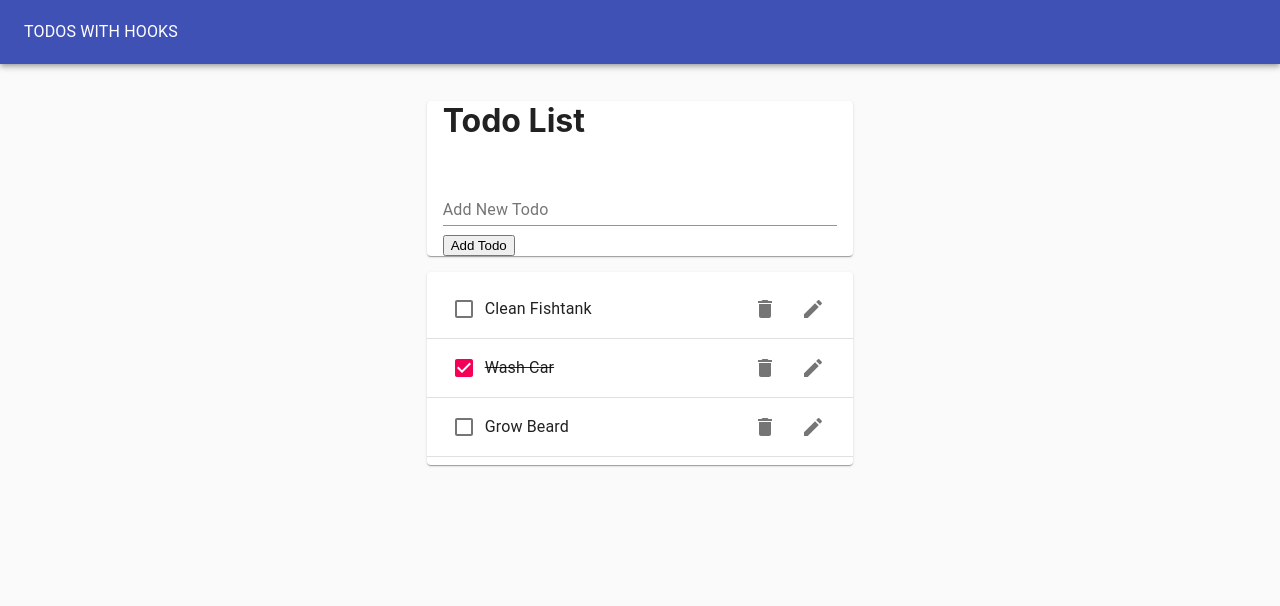
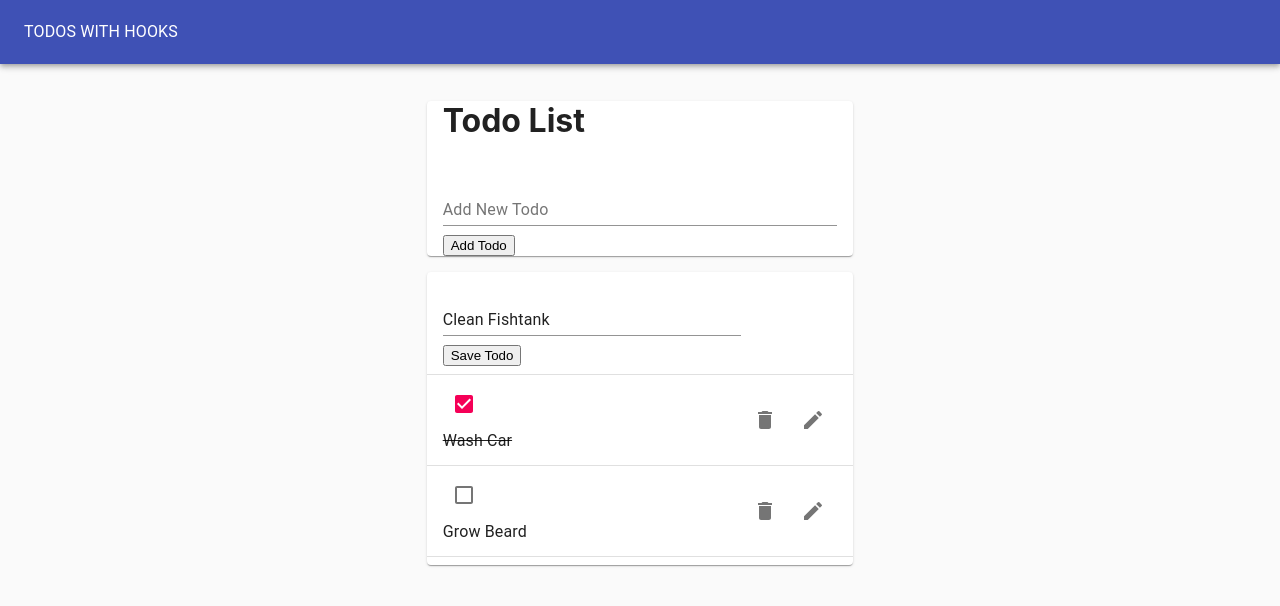
Before and after one commit to stekaye/todo-hooks, a React (Create React App) app: page / in a window 1280 px wide. Both pictures are taken after a click on the button 813 px from the left and 308 px from the top of the page. Shown: the top 606 px of the page. Built offline with nearby package versions, Linux system fonts and the light colour scheme.

Commit message:
Add ability to edit todo form

```diff
--- /dev/null
+++ b/src/EditTodoForm.js
@@ -0,0 +1,30 @@
+import React from 'react';
+import TextField from '@material-ui/core/TextField';
+import useInputState from './hooks/useInputState';
+
+function EditTodoForm({id, task, updateTodo, toggleIsEditing}) {
+
+  const [editedTodo, handleChange, reset] = useInputState(task);
+
+  const handleSubmit = (evt) => {
+    evt.preventDefault();
+    updateTodo(id, editedTodo);
+    reset();
+    toggleIsEditing();
+  }
+
+  return (
+    <form onSubmit={handleSubmit}>
+      <TextField
+        type="text"
+        value={editedTodo}
+        onChange={handleChange}
+        margin="normal"
+        fullWidth
+      />
+      <button type='submit'>Save Todo</button>
+    </form>
+  )
+}
+
+export default EditTodoForm;
--- a/src/TodoApp.js
+++ b/src/TodoApp.js
@@ -28,7 +28,12 @@ function TodoApp() {
 
   const toggleTodo = (todoId) => {
     let newTodosArray = todos.map(todo => todoId === todo.id ? {...todo, completed: !todo.completed} : todo);
-    setTodos(newTodosArray)
+    setTodos(newTodosArray);
+  }
+
+  const updateTodo = (todoId, newTask) => {
+    let newTodosArray = todos.map(todo => todoId === todo.id ? {...todo, task: newTask} : todo)
+    setTodos(newTodosArray);
   }
 
   return (
@@ -50,7 +55,7 @@ function TodoApp() {
       <Grid container justify="center" style={{marginTop: '1rem'}}>
         <Grid item xs={11} md={8} lg={4}>
           <TodoForm addTodo={addTodo}/>
-          <TodoList todos={todos} deleteTodo={deleteTodo} toggleTodo={toggleTodo}/>
+          <TodoList todos={todos} deleteTodo={deleteTodo} toggleTodo={toggleTodo} updateTodo={updateTodo}/>
         </Grid>
       </Grid>
     </Paper>
--- a/src/TodoItem.js
+++ b/src/TodoItem.js
@@ -1,4 +1,6 @@
 import React from 'react';
+import useToggleState from './hooks/useToggleState';
+import EditTodoForm from './EditTodoForm';
 import ListItem from '@material-ui/core/ListItem';
 import ListItemText from '@material-ui/core/ListItemText';
 import Checkbox from '@material-ui/core/Checkbox';
@@ -7,22 +9,27 @@ import DeleteIcon from '@material-ui/icons/Delete';
 import EditIcon from '@material-ui/icons/Edit';
 import ListItemSecondaryAction from '@material-ui/core/ListItemSecondaryAction';
 
-function TodoItem({task, completed, deleteTodo, id, toggleTodo}) {
+function TodoItem({task, completed, id, deleteTodo, toggleTodo, updateTodo}) {
 
-  return (
-    <ListItem>
+  const [isEditing, toggleIsEditing] = useToggleState(false);
+
+  const listItem =  <div>
                       <Checkbox tabIndex={-1} checked={completed} onClick={() => toggleTodo(id)}/>
                       <ListItemText style={{textDecoration: completed ? "line-through" : "none"}}>{task}</ListItemText>
                       <ListItemSecondaryAction>
                         <IconButton aria-label="Delete" onClick={() => deleteTodo(id)}>
                           <DeleteIcon />
                         </IconButton>
-        <IconButton aria-label="Edit">
+                        <IconButton aria-label="Edit" onClick={toggleIsEditing}>
                           <EditIcon />
                         </IconButton>
                       </ListItemSecondaryAction>
+                    </div>
+
+  return (
+    <ListItem>
+      {isEditing ? <EditTodoForm id={id} task={task} updateTodo={updateTodo} toggleIsEditing={toggleIsEditing}/> : listItem}
     </ListItem>
-
   )
 }
 
--- a/src/TodoList.js
+++ b/src/TodoList.js
@@ -4,7 +4,7 @@ import Paper from '@material-ui/core/Paper';
 import List from '@material-ui/core/List';
 import Divider from '@material-ui/core/Divider';
 
-function TodoList({todos, deleteTodo, toggleTodo}) {
+function TodoList({todos, deleteTodo, toggleTodo, updateTodo}) {
   return (
     <Paper>
       <List>
@@ -17,6 +17,7 @@ function TodoList({todos, deleteTodo, toggleTodo}) {
               completed={todo.completed}
               deleteTodo={deleteTodo}
               toggleTodo={toggleTodo}
+              updateTodo={updateTodo}
             />
             <Divider/>
           </>
--- /dev/null
+++ b/src/hooks/useToggleState.js
@@ -0,0 +1,11 @@
+import { useState } from 'react';
+
+function useToggleState(initialValue = false) {
+  const [state, setState] = useState(initialValue);
+  const toggle = () => {
+    setState(!state);
+  }
+  return [state, toggle];
+}
+
+export default useToggleState;
```
Also changed, not shown: 1 other file (tests, documents, lock files or other folders). Lines whose indentation alone changed are shown as unchanged.
